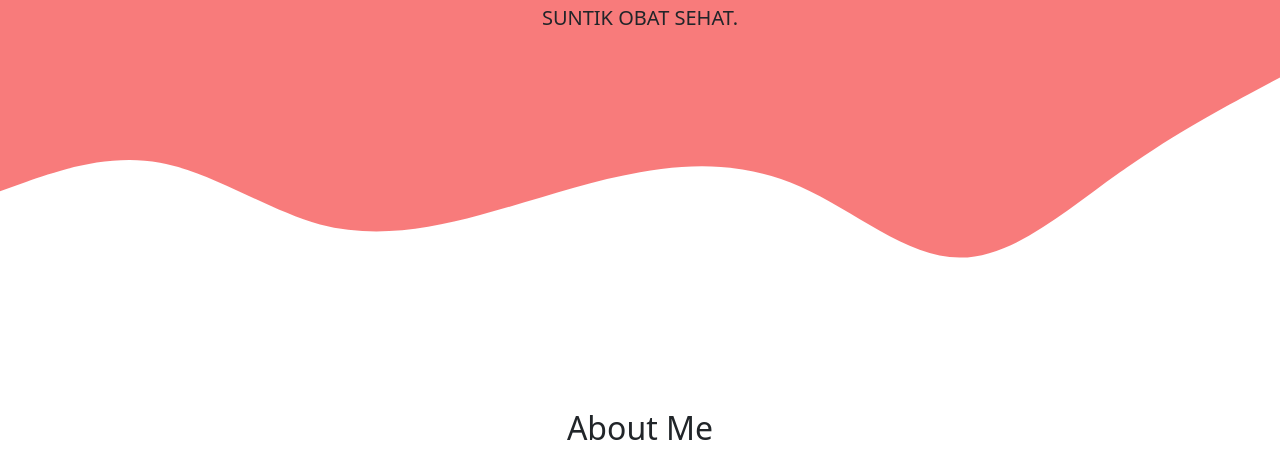
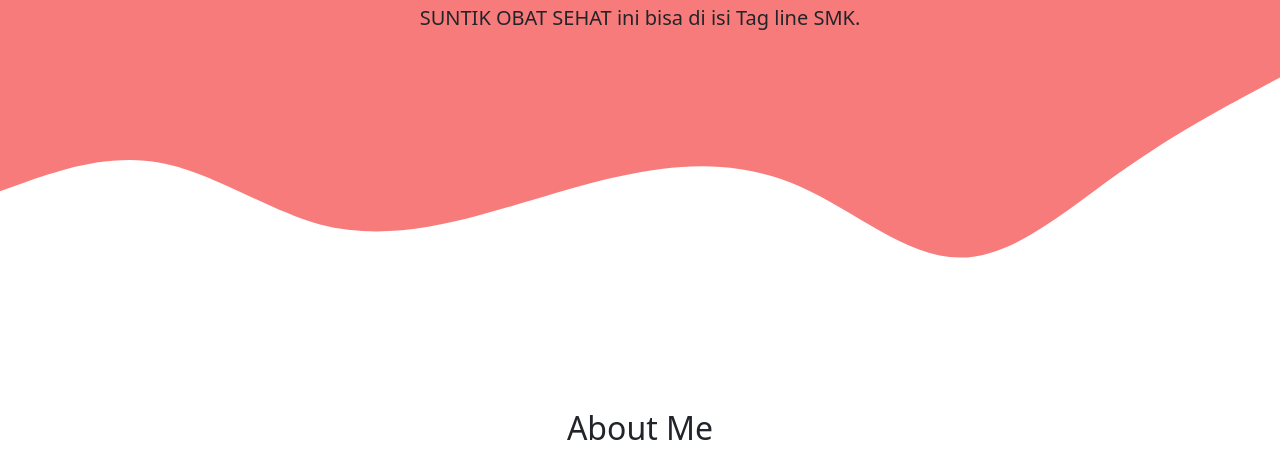
Before and after one commit to taufiqfirman/taufiqfirman.github.io, a plain HTML site: page index.html in a window 1280 px wide. Shown: the part 341-800 px from the top of the page. Drawn offline with nearby package versions, Linux system fonts and the light colour scheme.

Commit message:
nambah tagline

```diff
--- a/index.html
+++ b/index.html
@@ -47,7 +47,7 @@
     <section class="jumbotron text-center">
       <img src="img/logo.png" alt="smk kesehatan bojongsoang" width="150" />
       <h1 class="display-15">SMK KESEHATAN BOJONGSOANG</h1>
-      <p class="lead">SUNTIK OBAT SEHAT.</p>
+      <p class="lead">SUNTIK OBAT SEHAT ini bisa di isi Tag line SMK.</p>
       <svg xmlns="http://www.w3.org/2000/svg" viewBox="0 0 1440 315">
         <path
           fill="#ffffff"
```
